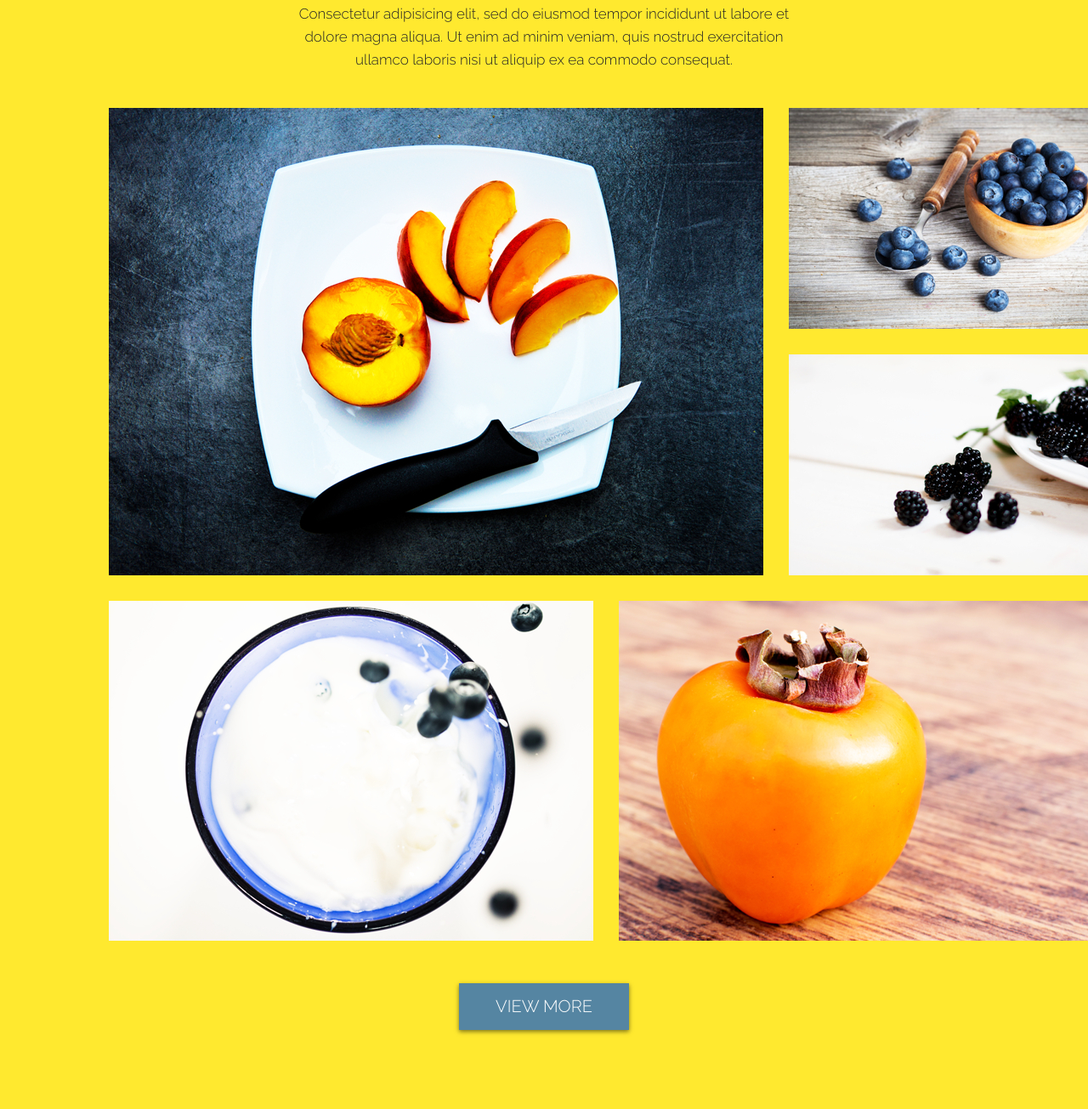
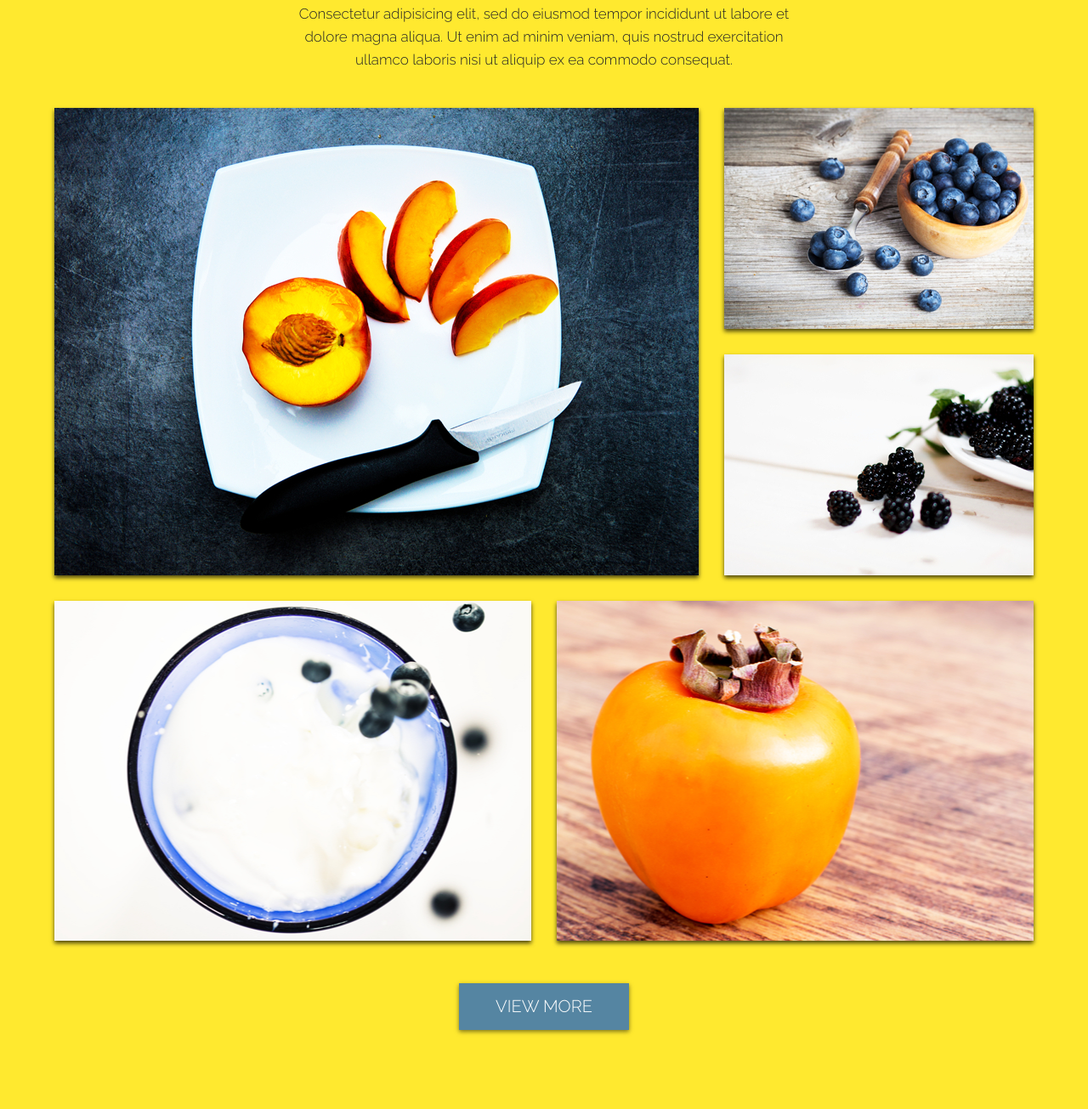
Before and after one commit to kuomolew/15-cahee, a website: page index.html in a window 1280 px wide. Shown: the part 2695-4000 px from the top of the page at 85% size. Drawn offline with Linux system fonts and the light colour scheme.

Commit message:
grid done

```diff
--- a/css/contact.scss
+++ b/css/contact.scss
@@ -5,7 +5,7 @@
     background-image: url('../img/contact-bg.jpg');
     background-position: center;
     background-repeat: no-repeat;
-    background-size: 100% 100%;
+    background-size: cover;
 
     .contact-text {
         width: 350px;
--- a/css/gallery.scss
+++ b/css/gallery.scss
@@ -21,42 +21,47 @@
         }
     }
 
-    .gallery-images-line1 {
+    .gallery-images {
         max-width: 1500 - 165*2px;
-        width: 80%;
+        width: 90%;
         margin: 43px auto 30px auto;
         display: grid;
-        grid-template-rows: 550px;
-        grid-template-columns: 770px 370px;
+        grid-template-rows: 260px 260px 400px;
+        // grid-template-columns: 1fr 1fr 1fr 1fr 1fr 1fr;
+        grid-template-columns: repeat(6, 1fr);
         grid-gap: 30px;
 
-        a {
-            @extend %link-in-box;
+        .gallery-img1 {
+            grid-column: 1 / span 4;
+            grid-row: 1 / span 2;
         }
 
-        .gallery-images-small {
-            display: grid;
-            grid-template-rows: 260px;
-            grid-gap: 30px;
+        .gallery-img2,
+        .gallery-img3 {
+            grid-column: 5 / span 2;
+        }
+
+        .gallery-img4 {
+            grid-column: 1 / span 3;
+        }
+
+        .gallery-img5 {
+            grid-column: 4 / span 3;
         }
     }
 
-    .gallery-images-line2 {
-        max-width: 1500 - 165*2px;
-        width: 80%;
-        margin: 0 auto;
-        display: grid;
-        grid-template-rows: 400px;
-        grid-template-columns: 570px 570px;
-        grid-gap: 30px;
-        a {
-            @extend %link-in-box;
-        }
-    }
 
     @for $i from 1 through 5 {
         .gallery-img#{$i} {
             background-image: url(../img/img#{$i}.jpg);
+            background-position: center;
+            background-size: cover;
+            background-repeat: no-repeat;
+            box-shadow: 0 3px 5px rgba(0,0,0,0.7);
+
+            a {
+                @extend %link-in-box;
+            }
         }
     }
 
--- a/index.html
+++ b/index.html
@@ -81,15 +81,19 @@
                 Consectetur adipisicing elit, sed do eiusmod tempor incididunt ut labore et dolore magna aliqua. Ut enim ad minim veniam, quis nostrud exercitation ullamco laboris nisi ut aliquip ex ea commodo consequat.
             </p>
         </div>
-        <div class="gallery-images-line1">
+
+        <!-- <div class="gallery-images">
+            <div class="gallery-img1"><a href="#"><img src="img/img1.jpg" alt="image 1"></a></div>
+            <div class="gallery-img2"><a href="#"><img src="img/img2.jpg" alt="image 2"></a></div>
+            <div class="gallery-img3"><a href="#"><img src="img/img3.jpg" alt="image 3"></a></div>
+            <div class="gallery-img4"><a href="#"><img src="img/img4.jpg" alt="image 4"></a></div>
+            <div class="gallery-img5"><a href="#"><img src="img/img5.jpg" alt="image 5"></a></div>
+        </div> -->
+
+        <div class="gallery-images">
             <div class="gallery-img1"><a href="#"></a></div>
-            <div class="gallery-images-small">
-                <div class="gallery-img2"><a href="#"></a></div>
-                <div class="gallery-img3"><a href="#"></a></div>
-            </div>
-        </div>
-
-        <div class="gallery-images-line2">
+            <div class="gallery-img2"><a href="#"></a></div>
+            <div class="gallery-img3"><a href="#"></a></div>
             <div class="gallery-img4"><a href="#"></a></div>
             <div class="gallery-img5"><a href="#"></a></div>
         </div>
```
Also changed, not shown: css/style.css.
